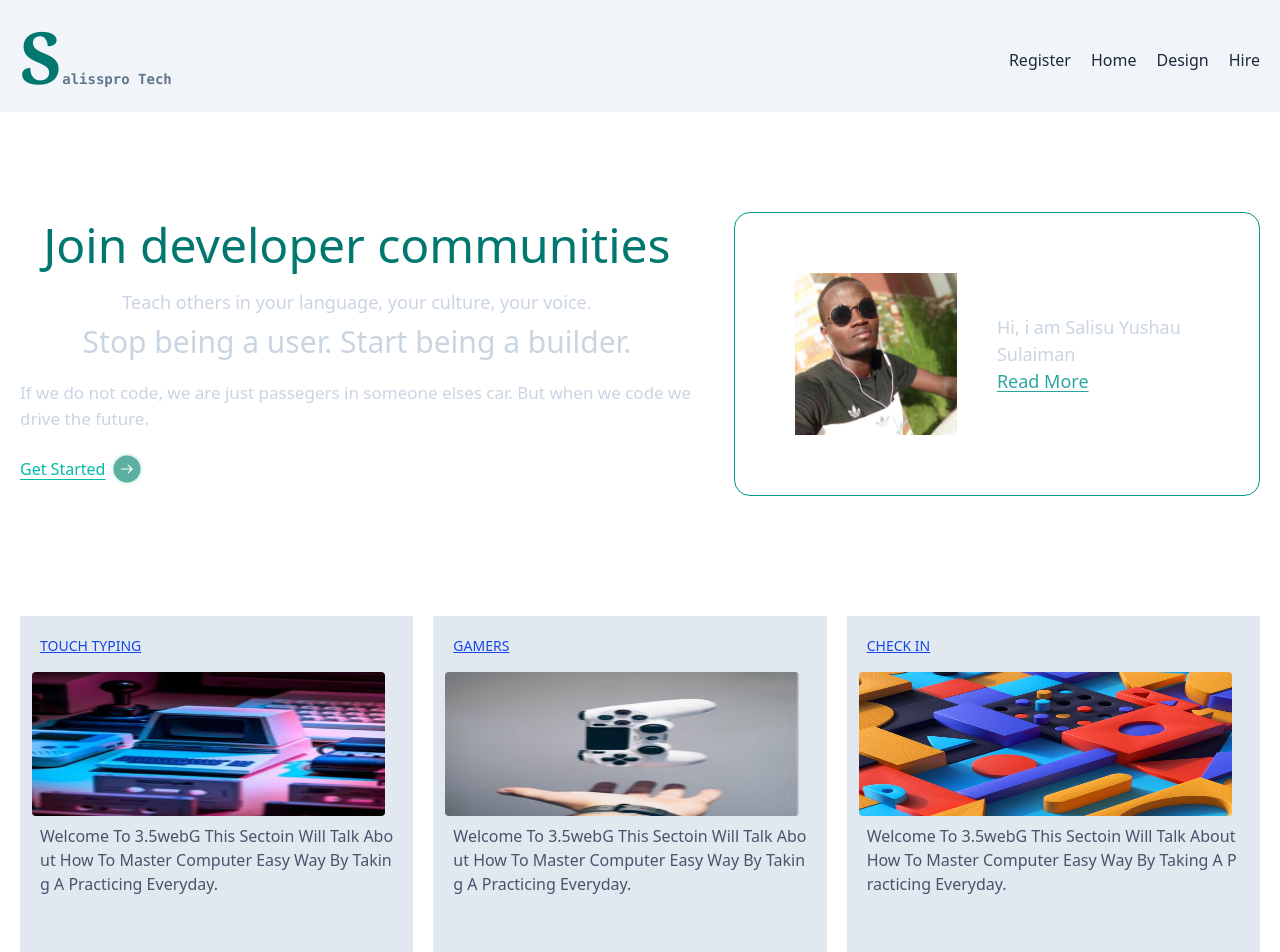
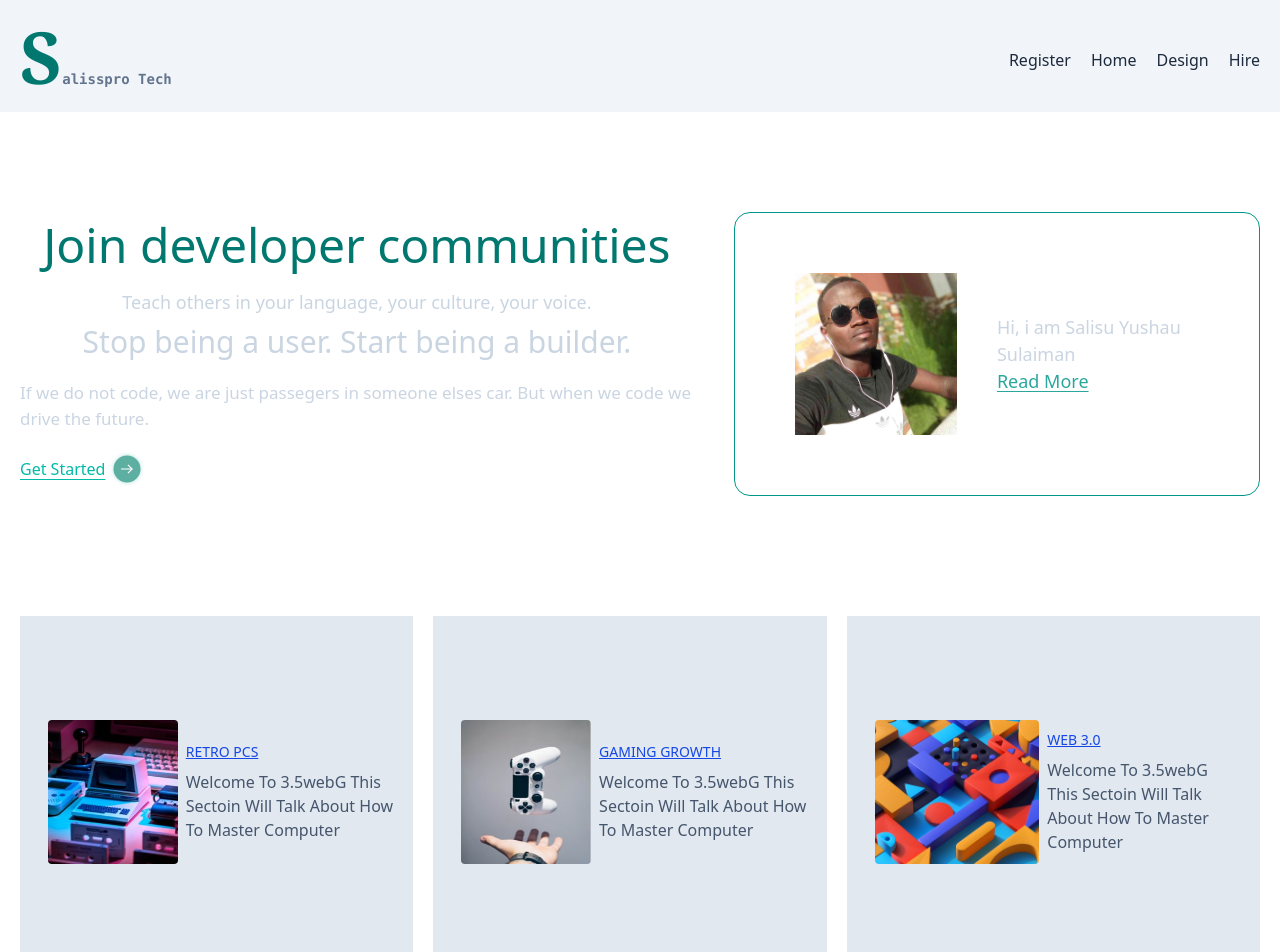
Before and after one commit to Salisspro/my-school, a React (Vite) app: page / in a window 1280 px wide. Shown: the top 952 px of the page. Built offline with nearby package versions, Linux system fonts and the light colour scheme.

Commit message:
new changes

```diff
--- a/src/components/Hero.jsx
+++ b/src/components/Hero.jsx
@@ -4,27 +4,35 @@
 
 function Hero() {
    return (
-      <div className='m-5  md:grid md:grid-cols-3 md:space-x-5'>
+      <div className='m-5 md:grid lg:grid-cols-3 md:space-x-5 '>
+<div className='md:h-[22em]  h-56 mt-10 bg-slate-200 p-5 flex items-center text-slate-600 '>
 
-         <div className='break-all mt-10 h-[15em] bg-slate-200 p-5 text-slate-600 md:h-[22em] '>
-            <h1 className='text-sm underline mb-2 text-blue-700 cursor-pointer uppercase'>touch typing</h1>
             <img className='md:w-full h-36 rounded  w-35 m-2 float-right ' src={IMG1} alt="" />
-            <p className='capitalize '>Welcome to 3.5webG this sectoin will talk about how to master computer easy way by taking a practicing everyday.</p>
-            {/* <button className='bg-teal-700 text-2xl mt-3 p-4 rounded text-slate-200'>Get Started</button> */}
+            <div>
+            <h1 className='text-sm underline mb-2 text-blue-700 cursor-pointer uppercase'>retro pcs</h1>
+            <p className='capitalize '>Welcome to 3.5webG this sectoin will talk about how to master computer </p>
+            </div>
+
          </div>
 
-         <div className='md:h-[22em] break-all h-[15em] mt-10 bg-slate-200 p-5 text-slate-600 '>
-            <h1 className='text-sm underline mb-2 text-blue-700 cursor-pointer uppercase'>Gamers </h1>
+         <div className='md:h-[22em]  h-56 mt-10 bg-slate-200 p-5 flex items-center text-slate-600 '>
+
             <img className='md:w-full h-36 rounded  w-35 m-2 float-right ' src={IMG3} alt="" />
-            <p className='capitalize '>Welcome to 3.5webG this sectoin will talk about how to master computer easy way by taking a practicing everyday.</p>
-            {/* <button className='bg-teal-700 text-2xl mt-3 p-4 rounded text-slate-200'>Get Started</button> */}
+            <div>
+            <h1 className='text-sm underline mb-2 text-blue-700 cursor-pointer uppercase'>gaming growth</h1>
+            <p className='capitalize '>Welcome to 3.5webG this sectoin will talk about how to master computer </p>
+            </div>
+
          </div>
 
-         <div className='md:h-[22em] h-[15em] mt-10 bg-slate-200 p-5  text-slate-600 break-all'>
-            <h1 className='text-sm underline mb-2 text-blue-700 cursor-pointer uppercase'>check in</h1>
+         <div className='md:h-[22em]  h-56 mt-10 bg-slate-200 p-5 flex items-center text-slate-600 '>
+
             <img className='md:w-full h-36 rounded  w-35 m-2 float-right ' src={IMG2} alt="" />
-            <p className='capitalize '>Welcome to 3.5webG this sectoin will talk about how to master computer easy way by taking a practicing everyday.</p>
-            {/* <button className='bg-teal-700 text-2xl mt-3 p-4 rounded text-slate-200'>Get Started</button> */}
+            <div>
+            <h1 className='text-sm underline mb-2 text-blue-700 cursor-pointer uppercase'>web 3.0</h1>
+            <p className='capitalize '>Welcome to 3.5webG this sectoin will talk about how to master computer </p>
+            </div>
+
          </div>
       </div>
    )
--- a/src/components/Page.jsx
+++ b/src/components/Page.jsx
@@ -18,7 +18,7 @@
             <div>
               <img src={Close} alt="" />
 
-              <div className='min-h-screen dark:bg-slate-950 absolute right-0 left-0 top-0 bottom-0 z-10'>
+              <div className='min-h-screen dark:bg-red-950 absolute right-0 left-0 top-0 bottom-0 z-10'>
                 <div className="p-10 my-20 space-y-5 text-2xl font-extralight  ">
 
                   <p className={para}>Register</p>
--- a/src/components/User.jsx
+++ b/src/components/User.jsx
@@ -9,6 +9,7 @@
    const [readMore, setReadMore] = useState(true)
    return (
       <div className="m-5 mt-10 text-slate-300 text-[18px] md:flex items-center justify-center md:space-x-10">
+
          <div>
 
             <h1 className="text-teal-700 mb-5 text-5xl font-medium  text-center">Join developer communities</h1>
```
